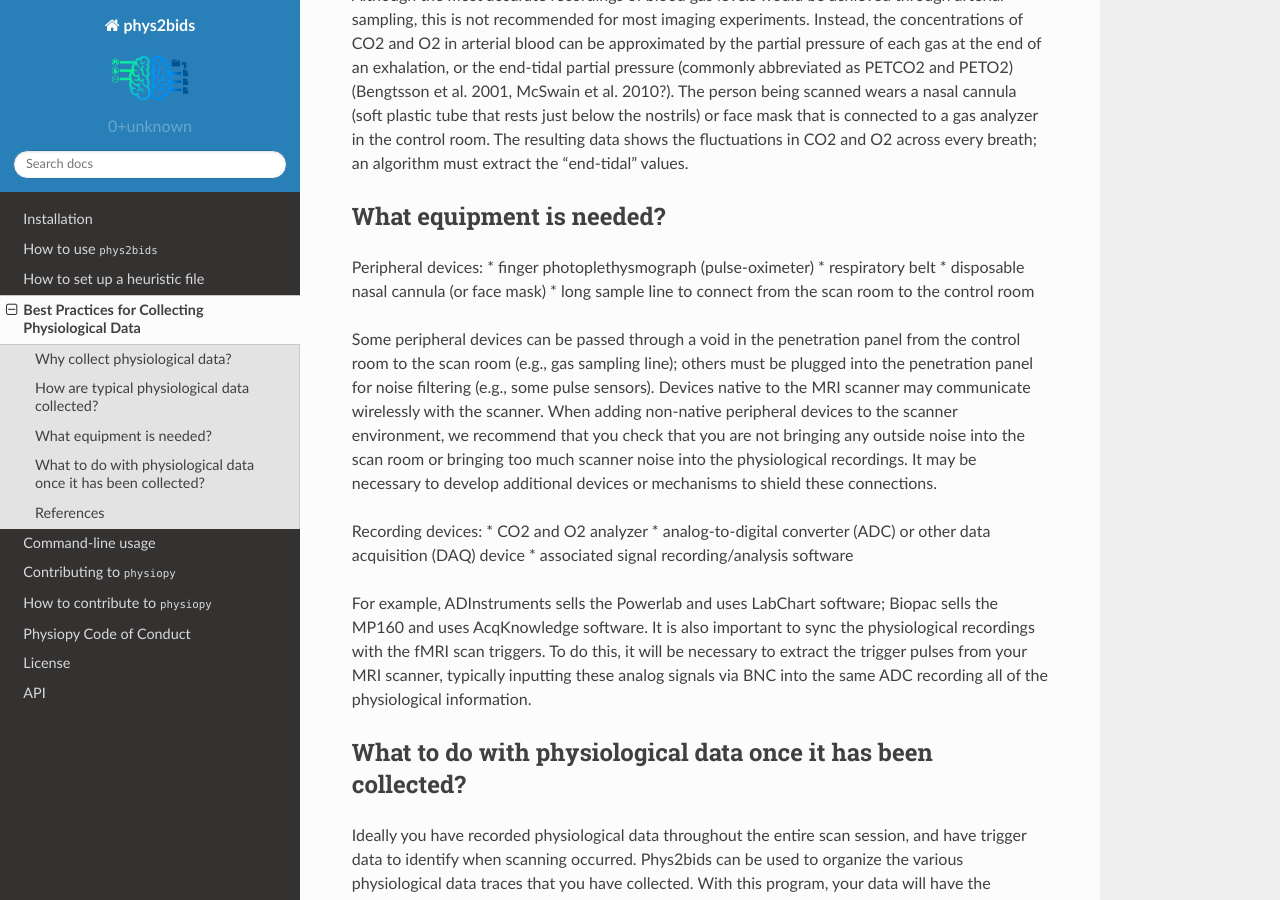
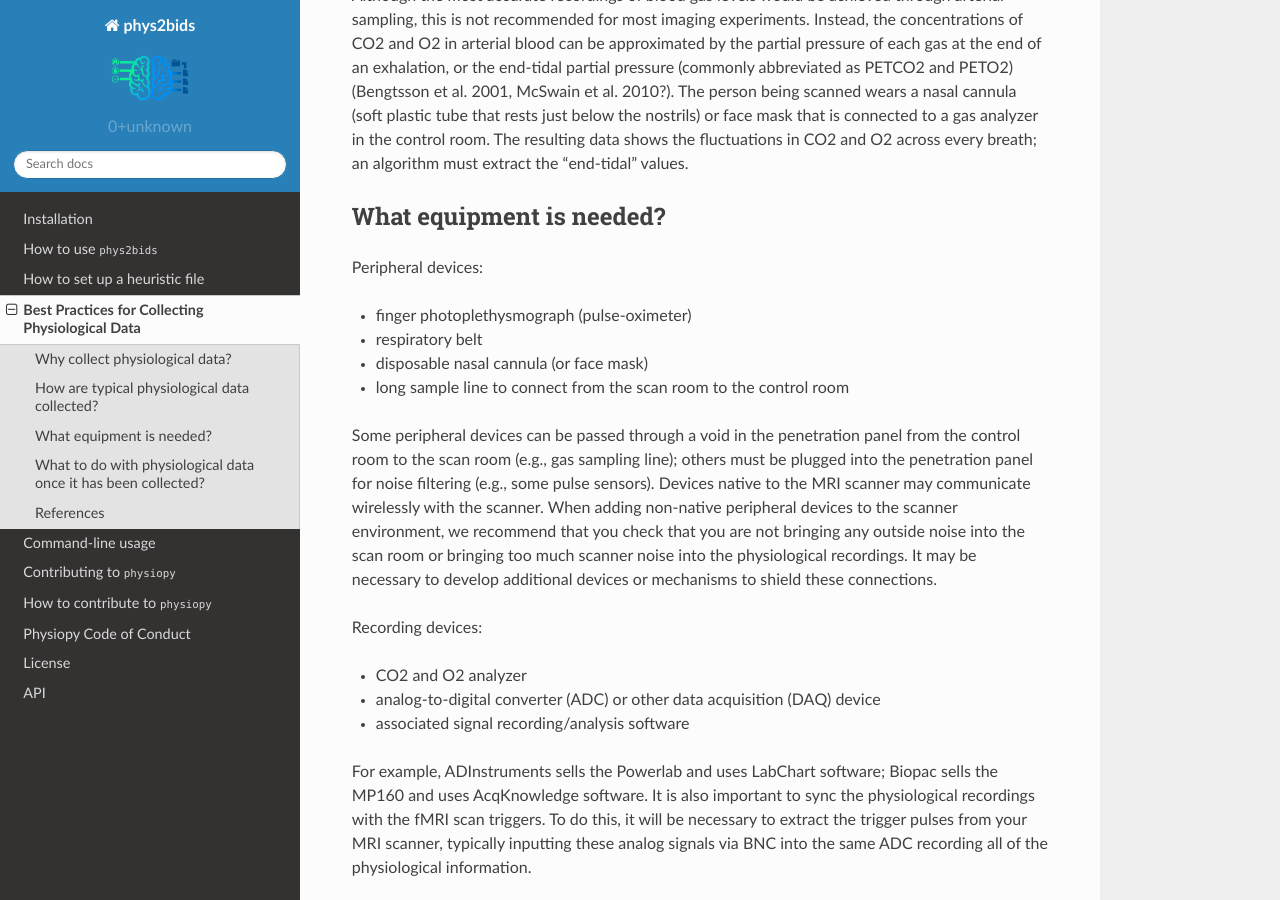
Before and after one commit to physiopy/phys2bids, a Sphinx documentation site: the page built from docs/bestpractice.rst, in a window 1280 px wide and 900 px high, scrolled down 2136 px. Built offline with Sphinx 7.4.7 and the Read the Docs theme 2.0.0, drawn with Linux system fonts in a browser that asks for light colours.

Commit message:
more minor formatting

```diff
--- a/docs/bestpractice.rst
+++ b/docs/bestpractice.rst
@@ -35,17 +35,19 @@ The most common types of physiological data acquired in fMRI analysis are cardia
 What equipment is needed?
 ---------------------------------------------------
 Peripheral devices:
-* finger photoplethysmograph (pulse-oximeter)
-* respiratory belt
-* disposable nasal cannula (or face mask)
-* long sample line to connect from the scan room to the control room
+
+- finger photoplethysmograph (pulse-oximeter)
+- respiratory belt
+- disposable nasal cannula (or face mask)
+- long sample line to connect from the scan room to the control room
 
 Some peripheral devices can be passed through a void in the penetration panel from the control room to the scan room (e.g., gas sampling line); others must be plugged into the penetration panel for noise filtering (e.g., some pulse sensors). Devices native to the MRI scanner may communicate wirelessly with the scanner. When adding non-native peripheral devices to the scanner environment, we recommend that you check that you are not bringing any outside noise into the scan room or bringing too much scanner noise into the physiological recordings. It may be necessary to develop additional devices or mechanisms to shield these connections.
 
 Recording devices:
-* CO2 and O2 analyzer
-* analog-to-digital converter (ADC) or other data acquisition (DAQ) device
-* associated signal recording/analysis software
+
+- CO2 and O2 analyzer
+- analog-to-digital converter (ADC) or other data acquisition (DAQ) device
+- associated signal recording/analysis software
 
 For example, ADInstruments sells the Powerlab and uses LabChart software; Biopac sells the MP160 and uses AcqKnowledge software.
 It is also important to sync the physiological recordings with the fMRI scan triggers. To do this, it will be necessary to extract the trigger pulses from your MRI scanner, typically inputting these analog signals via BNC into the same ADC recording all of the physiological information.
```
